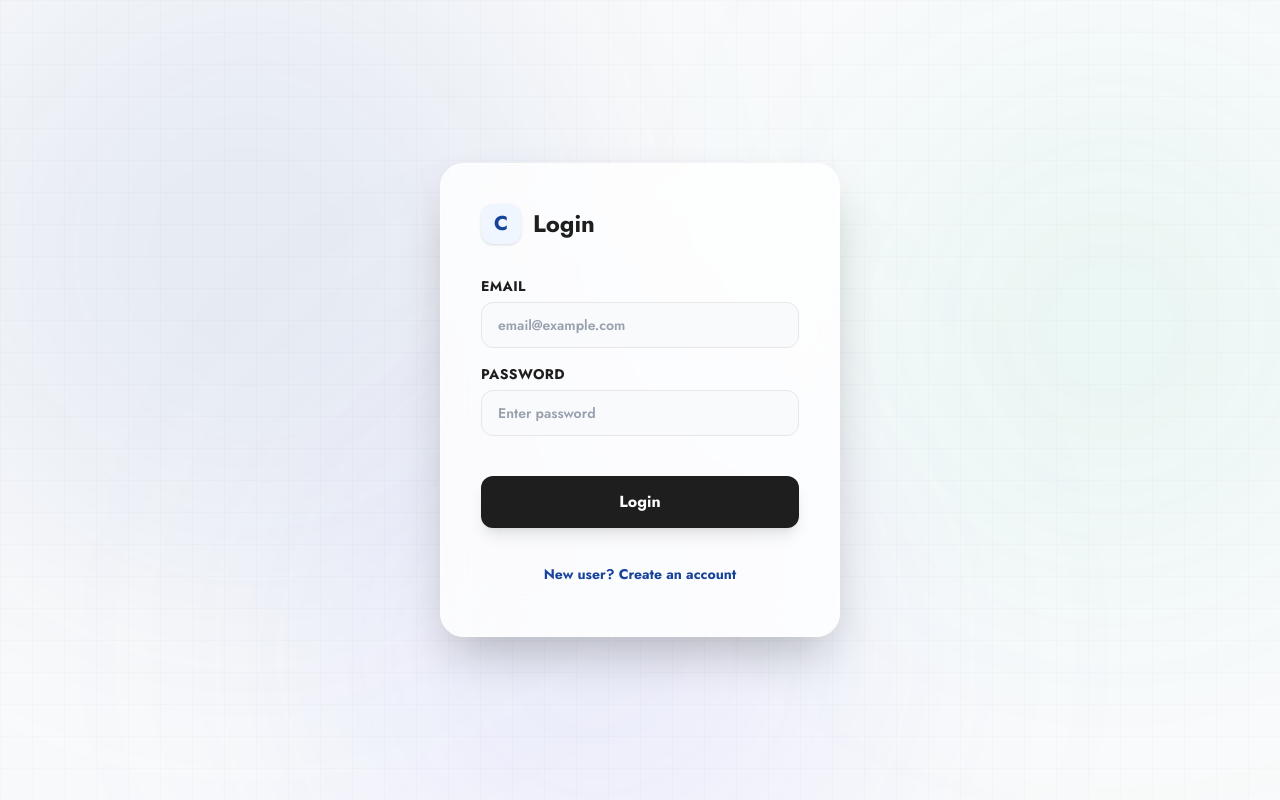
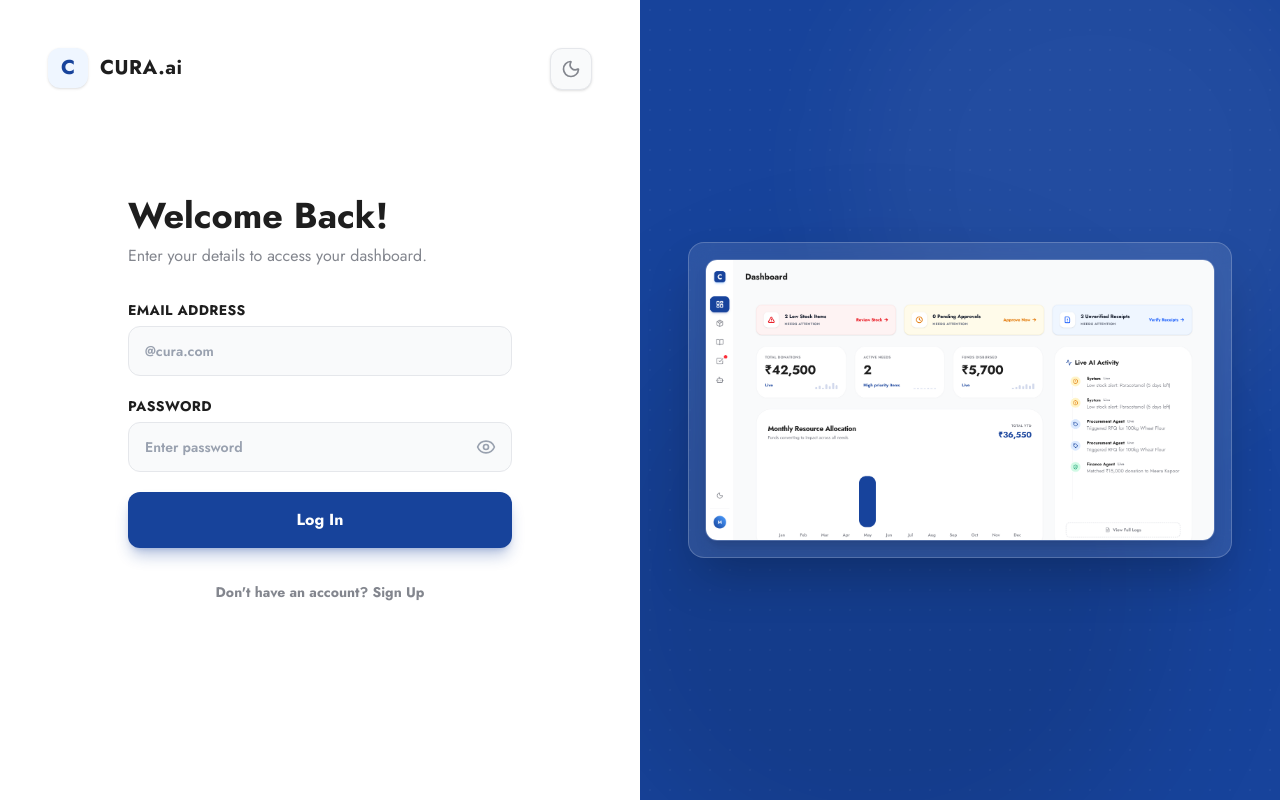
Before and after one commit to avinavkaushal/cura, a React (Vite) app: page /auth in a window 1280 px wide. Built offline with nearby package versions, Linux system fonts and the light colour scheme; no server answers.

Commit message:
auth page done

```diff
--- a/src/App.jsx
+++ b/src/App.jsx
@@ -8,6 +8,8 @@ import ApprovalQueue from './components/ApprovalQueue';
 import Automations from './components/Automations';
 import { ThemeProvider } from './context/ThemeContext';
 import Auth from './components/Auth';
+import ProtectedRoute from './components/ProtectedRoute';
+import { useAuth } from './context/AuthContext';
 
 
 
@@ -18,8 +20,8 @@ function App() {
   const location = useLocation();
   const currentPath = location.pathname.replace('/', '') || 'dashboard';
 
-  // Fake auth state (we'll connect to Firebase later)
-  const [isAuthenticated, setIsAuthenticated] = useState(false);
+  const { currentUser } = useAuth();
+  const isAuthenticated = !!currentUser;
 
   const [badges] = useState({
     approvals: 2,
@@ -33,7 +35,7 @@ function App() {
         <div className="flex min-h-screen bg-gray-50 dark:bg-gray-950 font-jost text-cura-dark dark:text-gray-100 transition-colors duration-300">
           <div className="flex-1">
             <Routes>
-              <Route path="/auth" element={<Auth onLoginSuccess={() => setIsAuthenticated(true)} />} />
+              <Route path="/auth" element={<Auth />} />
               <Route path="*" element={<Navigate to="/auth" replace />} />
             </Routes>
           </div>
--- a/src/components/Auth.jsx
+++ b/src/components/Auth.jsx
@@ -1,102 +1,172 @@
 import React, { useState } from 'react';
-
+import { auth, db } from '../firebase'; // Ensure these are exported from your firebase.js
+import { signInWithEmailAndPassword, createUserWithEmailAndPassword } from 'firebase/auth';
+import { doc, setDoc } from 'firebase/firestore';
+import { AlertCircle, Loader2, Sun, Moon, Eye, EyeOff } from 'lucide-react';
+import { useTheme } from '../context/ThemeContext';
 const Auth = ({ onLoginSuccess }) => {
   const [isLoginView, setIsLoginView] = useState(true);
+  const [loading, setLoading] = useState(false);
+  const [error, setError] = useState('');
+  const { theme, toggleTheme } = useTheme();
 
-  const toggleView = () => setIsLoginView(!isLoginView);
+  // Form States
+  const [email, setEmail] = useState('');
+  const [password, setPassword] = useState('');
+  const [fullName, setFullName] = useState('');
+  const [orphanageName, setOrphanageName] = useState('');
+  const [showPassword, setShowPassword] = useState(false);
+  const toggleView = () => {
+    setIsLoginView(!isLoginView);
+    setError('');
+    setEmail('');
+    setPassword('');
+  };
 
-  const handleLoginSubmit = (e) => {
+  const handleLoginSubmit = async (e) => {
     e.preventDefault();
-    if (onLoginSuccess) {
-      onLoginSuccess();
+    setLoading(true);
+    setError('');
+    try {
+      await signInWithEmailAndPassword(auth, email, password);
+      if (onLoginSuccess) onLoginSuccess();
+    } catch (err) {
+      setError(err.message.replace('Firebase: ', ''));
+    } finally {
+      setLoading(false);
     }
   };
 
-  const handleSignupSubmit = (e) => {
+  const handleSignupSubmit = async (e) => {
     e.preventDefault();
-    if (onLoginSuccess) {
-      onLoginSuccess();
+    setLoading(true);
+    setError('');
+    try {
+      // 1. Create the user in Firebase Auth
+      const userCredential = await createUserWithEmailAndPassword(auth, email, password);
+      const user = userCredential.user;
+
+      // 2. Save additional details to Firestore 'users' collection
+      await setDoc(doc(db, 'users', user.uid), {
+        uid: user.uid,
+        name: fullName,
+        orphanage_name: orphanageName,
+        role: 'manager',
+        created_at: new Date()
+      });
+
+      if (onLoginSuccess) onLoginSuccess();
+    } catch (err) {
+      setError(err.message.replace('Firebase: ', ''));
+    } finally {
+      setLoading(false);
     }
   };
 
   return (
-    <div className="relative flex justify-center items-center min-h-screen bg-gray-50 dark:bg-gray-950 p-4 font-jost overflow-hidden">
+    <div className="min-h-screen flex w-full font-jost bg-white dark:bg-gray-950">
 
-      {/* Animated Fintech Background Elements */}
-      <div className="absolute inset-0 z-0 flex justify-center items-center overflow-hidden pointer-events-none">
-        <div className="absolute w-[600px] h-[600px] bg-cura-blue/20 dark:bg-cura-blue/10 rounded-full mix-blend-multiply dark:mix-blend-lighten filter blur-[120px] opacity-40 dark:opacity-20 animate-blob top-0 -left-20"></div>
-        <div className="absolute w-[500px] h-[500px] bg-emerald-500/20 dark:bg-emerald-500/10 rounded-full mix-blend-multiply dark:mix-blend-lighten filter blur-[120px] opacity-30 dark:opacity-10 animate-blob animation-delay-2000 top-20 -right-20"></div>
-        <div className="absolute w-[550px] h-[550px] bg-indigo-500/20 dark:bg-indigo-500/10 rounded-full mix-blend-multiply dark:mix-blend-lighten filter blur-[120px] opacity-40 dark:opacity-20 animate-blob animation-delay-4000 -bottom-32 left-1/4"></div>
+      {/* LEFT PANEL: Form Section */}
+      <div className="w-full lg:w-1/2 flex flex-col justify-center px-8 sm:px-16 md:px-24 xl:px-32 relative z-10">
 
-        {/* Extremely Subtle Grid overlay */}
-        <div className="absolute inset-0 bg-[linear-gradient(to_right,#80808008_1px,transparent_1px),linear-gradient(to_bottom,#80808008_1px,transparent_1px)] dark:bg-[linear-gradient(to_right,#ffffff05_1px,transparent_1px),linear-gradient(to_bottom,#ffffff05_1px,transparent_1px)] bg-[size:32px_32px]"></div>
-      </div>
-
-      <div className="relative z-10 w-full max-w-[400px] bg-white/80 dark:bg-gray-900/80 backdrop-blur-xl rounded-3xl shadow-2xl border border-white/50 dark:border-gray-800/50 p-8 md:p-10 transition-all">
-        <div className="flex items-center gap-3 mb-8">
+        {/* Logo Area */}
+        <div className="absolute top-8 left-8 sm:top-12 sm:left-12 flex items-center gap-3">
           <div className="w-10 h-10 flex items-center justify-center bg-blue-50 dark:bg-cura-blue/20 text-cura-blue dark:text-blue-400 font-bold rounded-xl text-xl shadow-sm">
             C
           </div>
-          <h2 className="text-2xl font-bold text-cura-dark dark:text-gray-100 m-0">
-            {isLoginView ? 'Login' : 'Sign Up'}
-          </h2>
+          <span className="font-bold text-xl tracking-wide text-cura-dark dark:text-white">CURA.ai</span>
         </div>
+
+        {/* Theme Toggle */}
+        <div className="absolute top-8 right-8 sm:top-12 sm:right-12 z-50">
+          <button
+            onClick={toggleTheme}
+            className="p-2.5 rounded-xl bg-gray-50 dark:bg-gray-900 border border-gray-200 dark:border-gray-800 text-cura-grey dark:text-gray-400 hover:text-cura-dark dark:hover:text-gray-100 transition-colors shadow-sm focus:outline-none"
+            title={`Switch to ${theme === 'light' ? 'Dark' : 'Light'} Mode`}
+          >
+            {theme === 'light' ? <Moon size={20} /> : <Sun size={20} />}
+          </button>
+        </div>
+
+        <div className="w-full max-w-md mx-auto mt-16 lg:mt-0">
+          <h1 className="text-4xl font-bold text-cura-dark dark:text-gray-100 mb-2">
+            {isLoginView ? 'Welcome Back!' : 'Sign Up'}
+          </h1>
+          <p className="text-cura-grey dark:text-gray-400 mb-8">
+            {isLoginView
+              ? 'Enter your details to access your dashboard.'
+              : 'Let\'s get your orphanage set up on the platform.'}
+          </p>
+
+          {error && (
+            <div className="mb-6 p-4 bg-red-50 dark:bg-red-900/20 border border-red-200 dark:border-red-800 rounded-xl flex items-start gap-3">
+              <AlertCircle className="w-5 h-5 text-red-600 dark:text-red-400 mt-0.5 flex-shrink-0" />
+              <p className="text-sm text-red-600 dark:text-red-400 font-medium">{error}</p>
+            </div>
+          )}
 
           {isLoginView ? (
             /* LOGIN FORM */
-          <form onSubmit={handleLoginSubmit} className="space-y-4">
+            <form onSubmit={handleLoginSubmit} className="space-y-5">
               <div>
                 <label className="block text-sm font-bold text-cura-dark dark:text-gray-300 mb-1.5 uppercase tracking-wide">
-                Email
+                  Email Address
                 </label>
                 <input
                   type="email"
-                placeholder="email@example.com"
+                  value={email}
+                  onChange={(e) => setEmail(e.target.value)}
+                  placeholder="@cura.com"
                   required
-                className="w-full px-4 py-3 bg-gray-50 dark:bg-gray-800 border border-gray-200 dark:border-gray-700 text-cura-dark dark:text-gray-200 text-sm font-semibold rounded-xl focus:outline-none focus:ring-2 focus:ring-cura-blue/30 transition-all placeholder:text-gray-400 dark:placeholder:text-gray-500"
+                  className="w-full px-4 py-3.5 bg-gray-50 dark:bg-gray-900 border border-gray-200 dark:border-gray-800 text-cura-dark dark:text-gray-200 text-sm font-semibold rounded-xl focus:outline-none focus:ring-2 focus:ring-cura-blue/40 transition-all placeholder:text-gray-400"
                 />
               </div>
               <div>
                 <label className="block text-sm font-bold text-cura-dark dark:text-gray-300 mb-1.5 uppercase tracking-wide">
                   Password
                 </label>
+                <div className="relative">
                   <input
-                type="password"
+                    type={showPassword ? "text" : "password"}
+                    value={password}
+                    onChange={(e) => setPassword(e.target.value)}
                     placeholder="Enter password"
                     required
-                className="w-full px-4 py-3 bg-gray-50 dark:bg-gray-800 border border-gray-200 dark:border-gray-700 text-cura-dark dark:text-gray-200 text-sm font-semibold rounded-xl focus:outline-none focus:ring-2 focus:ring-cura-blue/30 transition-all placeholder:text-gray-400 dark:placeholder:text-gray-500"
+                    className="w-full px-4 py-3.5 bg-gray-50 dark:bg-gray-900 border border-gray-200 dark:border-gray-800 text-cura-dark dark:text-gray-200 text-sm font-semibold rounded-xl focus:outline-none focus:ring-2 focus:ring-cura-blue/40 transition-all placeholder:text-gray-400 pr-12"
                   />
+                  <button
+                    type="button"
+                    onClick={() => setShowPassword(!showPassword)}
+                    className="absolute right-4 top-1/2 -translate-y-1/2 text-gray-400 hover:text-cura-dark dark:hover:text-gray-200 transition-colors focus:outline-none"
+                  >
+                    {showPassword ? <EyeOff size={20} /> : <Eye size={20} />}
+                  </button>
                 </div>
-            <button type="submit" className="w-full mt-6 py-3.5 bg-cura-dark dark:bg-cura-blue text-white font-bold rounded-xl hover:bg-black dark:hover:bg-blue-600 transition-colors shadow-lg">
-              Login
-            </button>
-            <button type="button" onClick={toggleView} className="w-full mt-2 py-3 bg-transparent text-cura-blue dark:text-blue-400 font-bold rounded-xl hover:bg-blue-50 dark:hover:bg-blue-900/20 transition-colors text-sm">
-              New user? Create an account
+              </div>
+
+              <button
+                type="submit"
+                disabled={loading}
+                className="w-full mt-4 py-4 bg-cura-blue text-white font-bold rounded-xl hover:bg-blue-800 transition-colors shadow-lg shadow-cura-blue/30 flex justify-center items-center gap-2 disabled:opacity-70"
+              >
+                {loading ? <Loader2 className="w-5 h-5 animate-spin" /> : 'Log In'}
               </button>
             </form>
           ) : (
             /* SIGNUP FORM */
             <form onSubmit={handleSignupSubmit} className="space-y-4">
+              <div className="grid grid-cols-2 gap-4">
                 <div>
                   <label className="block text-sm font-bold text-cura-dark dark:text-gray-300 mb-1.5 uppercase tracking-wide">
-                Full Name
+                    Manager Name
                   </label>
                   <input
                     type="text"
-                placeholder="John Doe"
+                    value={fullName}
+                    onChange={(e) => setFullName(e.target.value)}
+                    placeholder="Enter Name"
                     required
-                className="w-full px-4 py-3 bg-gray-50 dark:bg-gray-800 border border-gray-200 dark:border-gray-700 text-cura-dark dark:text-gray-200 text-sm font-semibold rounded-xl focus:outline-none focus:ring-2 focus:ring-cura-blue/30 transition-all placeholder:text-gray-400 dark:placeholder:text-gray-500"
-              />
-            </div>
-            <div>
-              <label className="block text-sm font-bold text-cura-dark dark:text-gray-300 mb-1.5 uppercase tracking-wide">
-                Email
-              </label>
-              <input
-                type="email"
-                placeholder="email@example.com"
-                required
-                className="w-full px-4 py-3 bg-gray-50 dark:bg-gray-800 border border-gray-200 dark:border-gray-700 text-cura-dark dark:text-gray-200 text-sm font-semibold rounded-xl focus:outline-none focus:ring-2 focus:ring-cura-blue/30 transition-all placeholder:text-gray-400 dark:placeholder:text-gray-500"
+                    className="w-full px-4 py-3.5 bg-gray-50 dark:bg-gray-900 border border-gray-200 dark:border-gray-800 text-cura-dark dark:text-gray-200 text-sm font-semibold rounded-xl focus:outline-none focus:ring-2 focus:ring-cura-blue/40 transition-all placeholder:text-gray-400"
                   />
                 </div>
                 <div>
@@ -105,31 +175,94 @@ const Auth = ({ onLoginSuccess }) => {
                   </label>
                   <input
                     type="text"
-                placeholder="Enter Orphanage Name"
+                    value={orphanageName}
+                    onChange={(e) => setOrphanageName(e.target.value)}
+                    placeholder="Hope Center"
                     required
-                className="w-full px-4 py-3 bg-gray-50 dark:bg-gray-800 border border-gray-200 dark:border-gray-700 text-cura-dark dark:text-gray-200 text-sm font-semibold rounded-xl focus:outline-none focus:ring-2 focus:ring-cura-blue/30 transition-all placeholder:text-gray-400 dark:placeholder:text-gray-500"
+                    className="w-full px-4 py-3.5 bg-gray-50 dark:bg-gray-900 border border-gray-200 dark:border-gray-800 text-cura-dark dark:text-gray-200 text-sm font-semibold rounded-xl focus:outline-none focus:ring-2 focus:ring-cura-blue/40 transition-all placeholder:text-gray-400"
+                  />
+                </div>
+              </div>
+              <div>
+                <label className="block text-sm font-bold text-cura-dark dark:text-gray-300 mb-1.5 uppercase tracking-wide">
+                  Email Address
+                </label>
+                <input
+                  type="email"
+                  value={email}
+                  onChange={(e) => setEmail(e.target.value)}
+                  placeholder="@cura.com"
+                  required
+                  className="w-full px-4 py-3.5 bg-gray-50 dark:bg-gray-900 border border-gray-200 dark:border-gray-800 text-cura-dark dark:text-gray-200 text-sm font-semibold rounded-xl focus:outline-none focus:ring-2 focus:ring-cura-blue/40 transition-all placeholder:text-gray-400"
                 />
               </div>
               <div>
                 <label className="block text-sm font-bold text-cura-dark dark:text-gray-300 mb-1.5 uppercase tracking-wide">
                   Create Password
                 </label>
+                <div className="relative">
                   <input
-                type="password"
-                placeholder="Create a password"
+                    type={showPassword ? "text" : "password"}
+                    value={password}
+                    onChange={(e) => setPassword(e.target.value)}
+                    placeholder="Create a strong password"
                     required
-                className="w-full px-4 py-3 bg-gray-50 dark:bg-gray-800 border border-gray-200 dark:border-gray-700 text-cura-dark dark:text-gray-200 text-sm font-semibold rounded-xl focus:outline-none focus:ring-2 focus:ring-cura-blue/30 transition-all placeholder:text-gray-400 dark:placeholder:text-gray-500"
+                    className="w-full px-4 py-3.5 bg-gray-50 dark:bg-gray-900 border border-gray-200 dark:border-gray-800 text-cura-dark dark:text-gray-200 text-sm font-semibold rounded-xl focus:outline-none focus:ring-2 focus:ring-cura-blue/40 transition-all placeholder:text-gray-400 pr-12"
                   />
+                  <button
+                    type="button"
+                    onClick={() => setShowPassword(!showPassword)}
+                    className="absolute right-4 top-1/2 -translate-y-1/2 text-gray-400 hover:text-cura-dark dark:hover:text-gray-200 transition-colors focus:outline-none"
+                  >
+                    {showPassword ? <EyeOff size={20} /> : <Eye size={20} />}
+                  </button>
                 </div>
-            <button type="submit" className="w-full mt-6 py-3.5 bg-cura-dark dark:bg-cura-blue text-white font-bold rounded-xl hover:bg-black dark:hover:bg-blue-600 transition-colors shadow-lg">
-              Create Account
-            </button>
-            <button type="button" onClick={toggleView} className="w-full mt-2 py-3 bg-transparent text-cura-blue dark:text-blue-400 font-bold rounded-xl hover:bg-blue-50 dark:hover:bg-blue-900/20 transition-colors text-sm">
-              Already have an account? Login
+              </div>
+
+              <button
+                type="submit"
+                disabled={loading}
+                className="w-full mt-4 py-4 bg-cura-blue text-white font-bold rounded-xl hover:bg-blue-800 transition-colors shadow-lg shadow-cura-blue/30 flex justify-center items-center gap-2 disabled:opacity-70"
+              >
+                 {loading ? <Loader2 className="w-5 h-5 animate-spin" /> : 'Get Started'}
               </button>
             </form>
           )}
+
+          <div className="mt-8 text-center">
+            <button
+              type="button"
+              onClick={toggleView}
+              className="text-sm font-bold text-cura-grey hover:text-cura-blue transition-colors"
+            >
+              {isLoginView ? "Don't have an account? Sign Up" : "Already have an account? Log In"}
+            </button>
           </div>
+        </div>
+      </div>
+
+      {/* RIGHT PANEL: Showcase Section (Hidden on Mobile) */}
+      <div className="hidden lg:flex w-1/2 bg-cura-blue relative items-center justify-center overflow-hidden p-12">
+        {/* Subtle Background Pattern */}
+        <div className="absolute inset-0 bg-[radial-gradient(#ffffff20_1px,transparent_1px)] [background-size:20px_20px] opacity-30"></div>
+
+        {/* Large Decorative Circles */}
+        <div className="absolute top-[-10%] right-[-10%] w-[500px] h-[500px] rounded-full bg-white/5 blur-3xl"></div>
+        <div className="absolute bottom-[-10%] left-[-10%] w-[600px] h-[600px] rounded-full bg-black/10 blur-3xl"></div>
+
+        {/* Dashboard Mockup Presentation */}
+        <div className="relative z-10 w-full max-w-2xl transform hover:scale-[1.02] transition-transform duration-500">
+          <div className="bg-white/10 backdrop-blur-md rounded-2xl p-4 border border-white/20 shadow-2xl">
+             {/* Replace the src below with your actual uploaded image path in your public folder */}
+             <img
+               src="/dashboard-mockup.png"
+               alt="CURA Dashboard Interface"
+               className="w-full h-auto rounded-xl shadow-lg border border-gray-200/20"
+             />
+          </div>
+        </div>
+      </div>
+
     </div>
   );
 };
--- /dev/null
+++ b/src/components/ProtectedRoute.jsx
@@ -0,0 +1,17 @@
+import React from 'react';
+import { Navigate } from 'react-router-dom';
+import { useAuth } from '../context/AuthContext';
+
+const ProtectedRoute = ({ children }) => {
+  const { currentUser } = useAuth();
+
+  // If there is no logged-in user, redirect to the login page.
+  if (!currentUser) {
+    return <Navigate to="/" replace />;
+  }
+
+  // If they are logged in, render the protected component (like the Dashboard).
+  return children;
+};
+
+export default ProtectedRoute;
--- /dev/null
+++ b/src/context/AuthContext.jsx
@@ -0,0 +1,55 @@
+import React, { createContext, useContext, useEffect, useState } from 'react';
+import { auth, db } from '../firebase'; // Adjust path if needed
+import { onAuthStateChanged } from 'firebase/auth';
+import { doc, getDoc } from 'firebase/firestore';
+
+const AuthContext = createContext();
+
+export function useAuth() {
+  return useContext(AuthContext);
+}
+
+export function AuthProvider({ children }) {
+  const [currentUser, setCurrentUser] = useState(null);
+  const [userData, setUserData] = useState(null); // This holds the personalized name, etc.
+  const [loading, setLoading] = useState(true);
+
+  useEffect(() => {
+    // Listen for Firebase Auth state changes
+    const unsubscribe = onAuthStateChanged(auth, async (user) => {
+      if (user) {
+        // 1. User is logged in, set the basic auth user
+        setCurrentUser(user);
+
+        // 2. IMPORTANT: Fetch the personalized data from Firestore
+        const userDocRef = doc(db, 'users', user.uid);
+        const userDocSnap = await getDoc(userDocRef);
+
+        if (userDocSnap.exists()) {
+          setUserData(userDocSnap.data());
+        } else {
+          console.warn("No profile document found for this user in Firestore!");
+          setUserData(null);
+        }
+      } else {
+        // User is logged out
+        setCurrentUser(null);
+        setUserData(null);
+      }
+      setLoading(false); // Done checking auth and fetching data
+    });
+
+    return unsubscribe; // Cleanup the listener on unmount
+  }, []);
+
+  const value = {
+    currentUser,
+    userData, // { name: 'Aarav Sharma', orphanage_name: 'Hope Center', etc. }
+  };
+
+  return (
+    <AuthContext.Provider value={value}>
+      {!loading && children}
+    </AuthContext.Provider>
+  );
+}
--- a/src/firebase.js
+++ b/src/firebase.js
@@ -1,5 +1,7 @@
 import { initializeApp } from "firebase/app";
 import { getFirestore } from "firebase/firestore";
+import { getAuth } from "firebase/auth";
+
 
 const firebaseConfig = {
   apiKey: "AIzaSyDzJ-cDfqNj0QC7bZ9llFwBHJtvfB3OnpI",
@@ -14,3 +16,4 @@ const firebaseConfig = {
 
 const app = initializeApp(firebaseConfig);
 export const db = getFirestore(app);
+export const auth = getAuth(app);
```
Also changed, not shown: src/components/Automations.jsx (+10 -19 lines), src/components/Sidebar.jsx (+44 -7 lines), src/main.jsx (+6 -3 lines), public/dashboard-mockup.png (added). Lines whose indentation alone changed are shown as unchanged.
